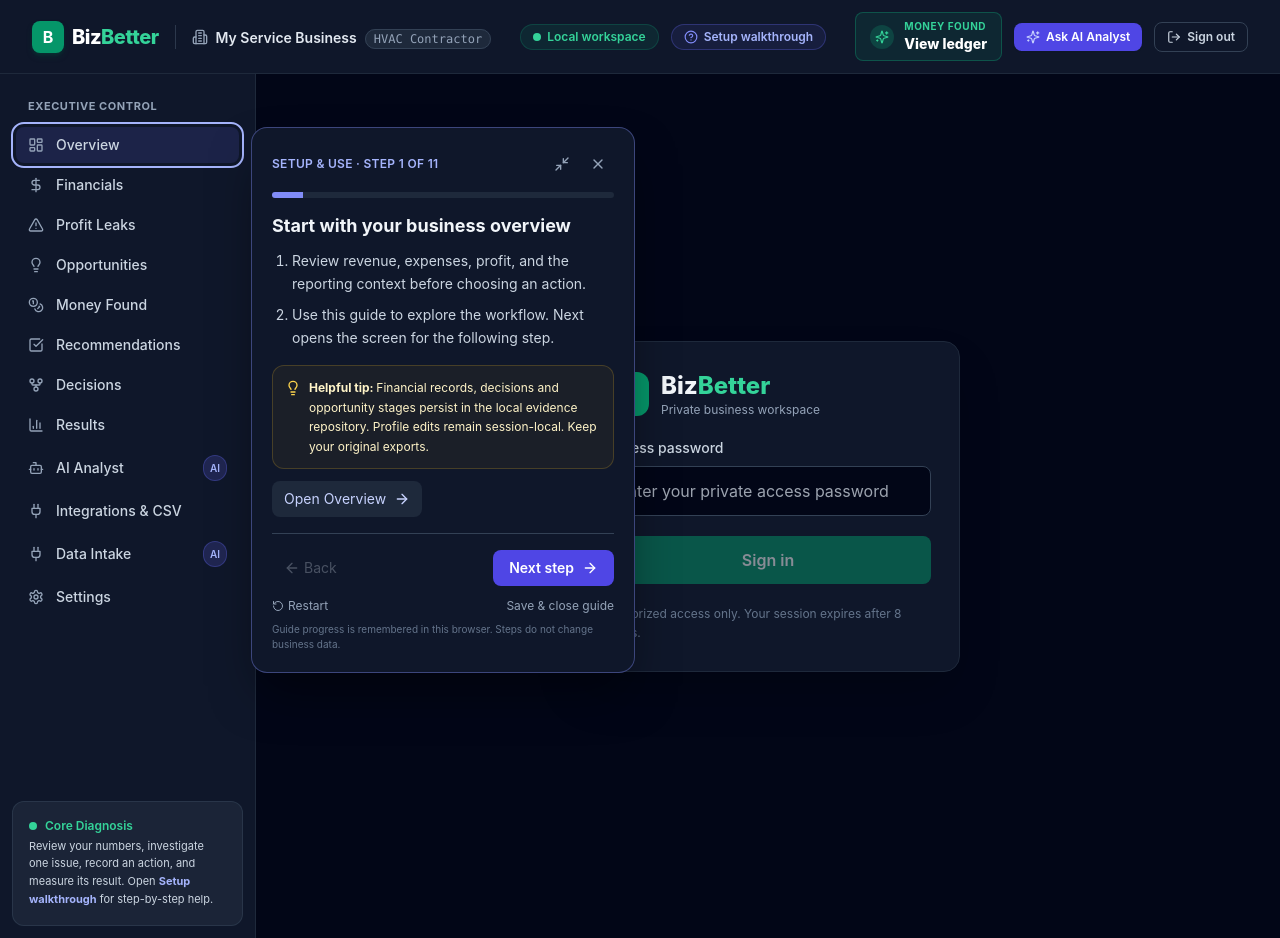
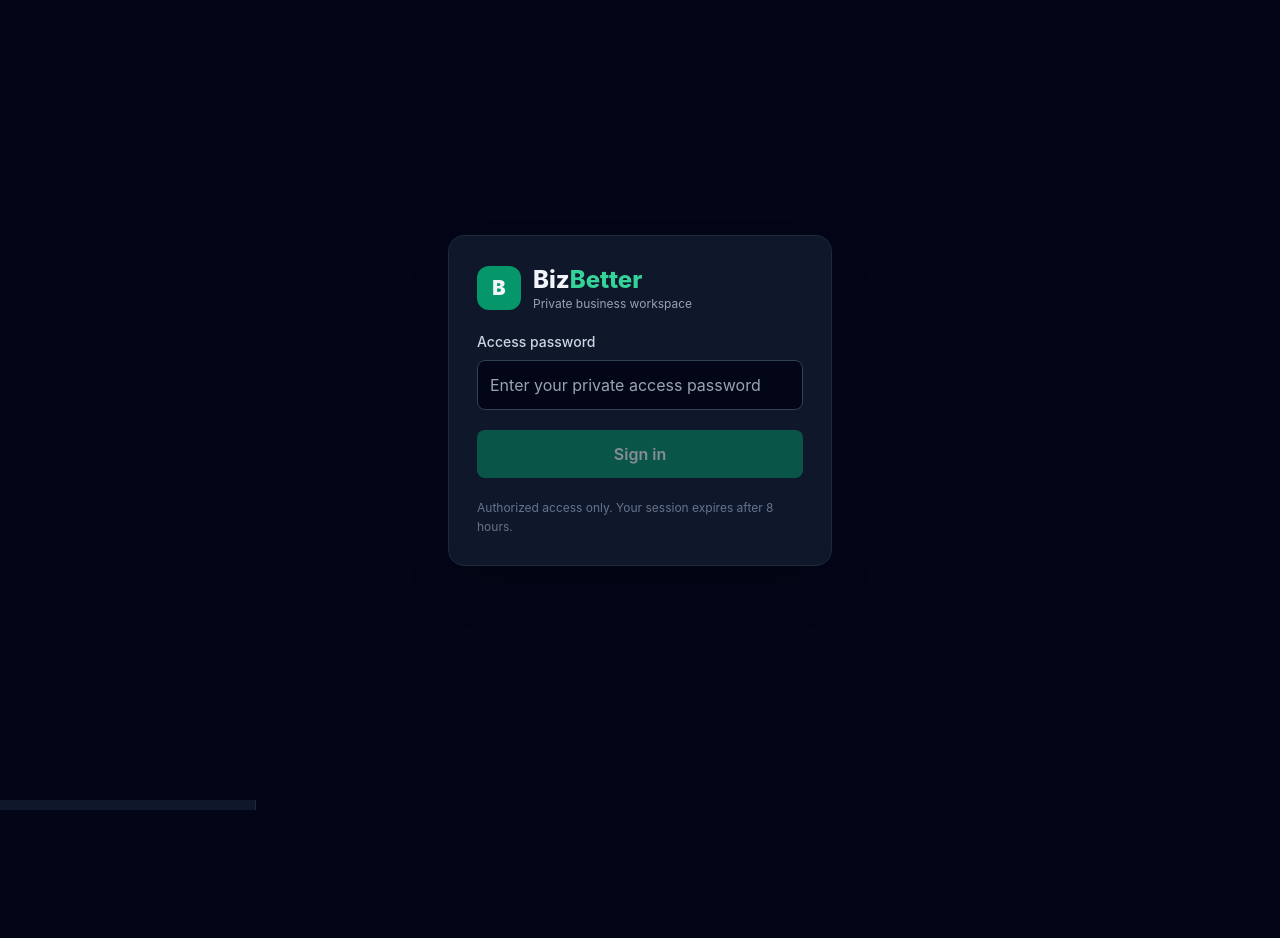
Before and after one commit to drinkwhy/bizbetter, a Next.js app: page /login in a window 1280 px wide. After the commit the page ends 810 px from the top, so only its background shows below. Built offline with nearby package versions, Linux system fonts and the light colour scheme.

Commit message:
Make sign-in screen independent of app navigation

```diff
--- a/app/login/page.tsx
+++ b/app/login/page.tsx
@@ -29,7 +29,7 @@ export default function LoginPage() {
   }
 
   return (
-    <main className="min-h-screen bg-slate-950 text-slate-100 flex items-center justify-center p-5">
+    <main className="fixed inset-0 z-[100] min-h-screen bg-slate-950 text-slate-100 flex items-center justify-center p-5">
       <form onSubmit={submit} className="w-full max-w-sm rounded-2xl border border-slate-800 bg-slate-900 p-7 shadow-2xl space-y-5">
         <div className="flex items-center gap-3">
           <div className="h-11 w-11 rounded-xl bg-emerald-600 flex items-center justify-center text-xl font-black">B</div>
```
